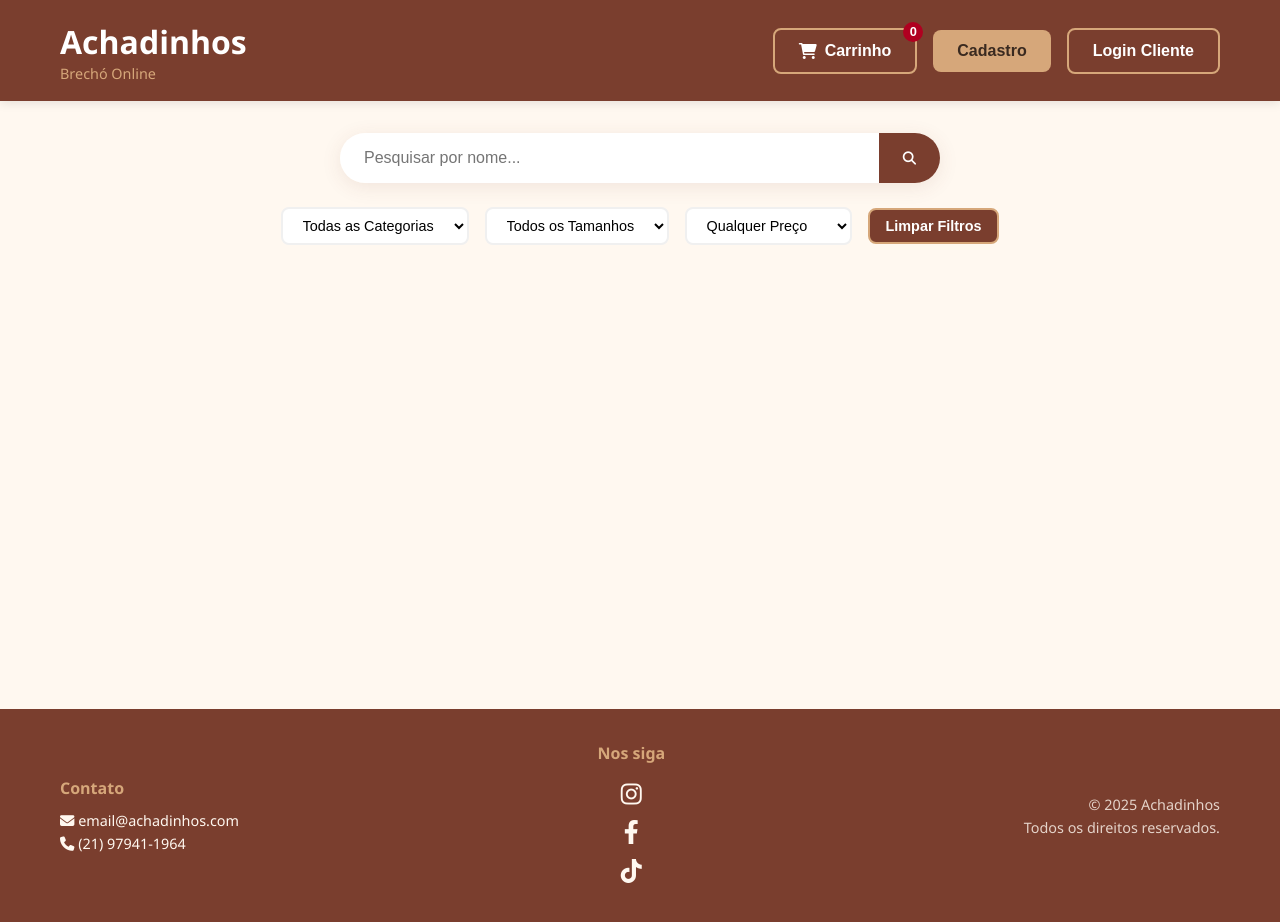
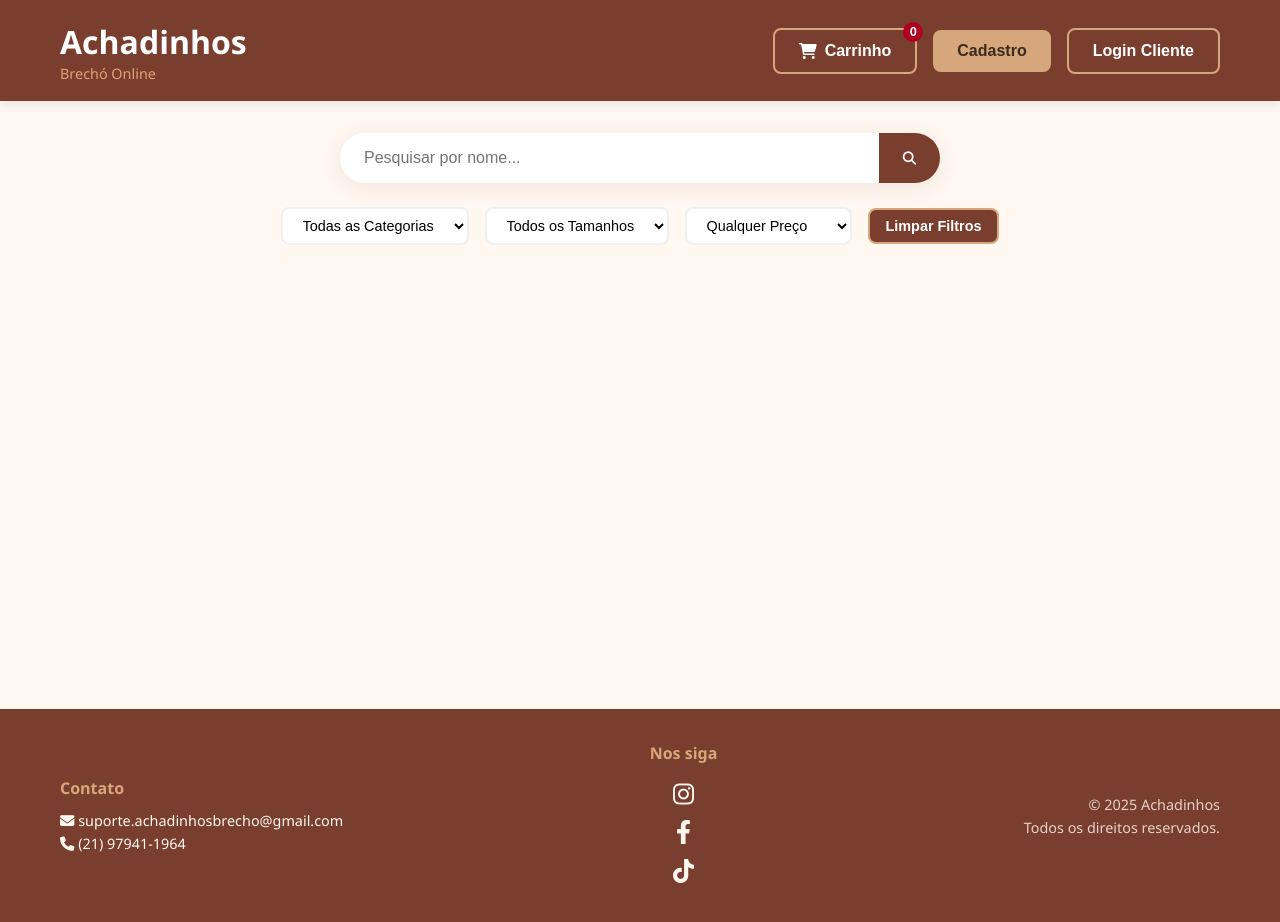
Before and after one commit to Murilocmon/Brecho-online, a website: page index.html in a window 1280 px wide. Drawn offline with nearby package versions, Linux system fonts and the light colour scheme; no server answers.

Commit message:
Update index.html

```diff
--- a/index.html
+++ b/index.html
@@ -60,7 +60,7 @@
         <div class="container">
             <div class="footer-contact">
                 <h4>Contato</h4>
-                <p><i class="fas fa-envelope"></i> email@achadinhos.com</p>
+                <p><i class="fas fa-envelope"></i> suporte.achadinhosbrecho@gmail.com</p>
                 <p><i class="fas fa-phone"></i> (21) 97941-1964</p>
             </div>
             <div class="footer-social">
```
